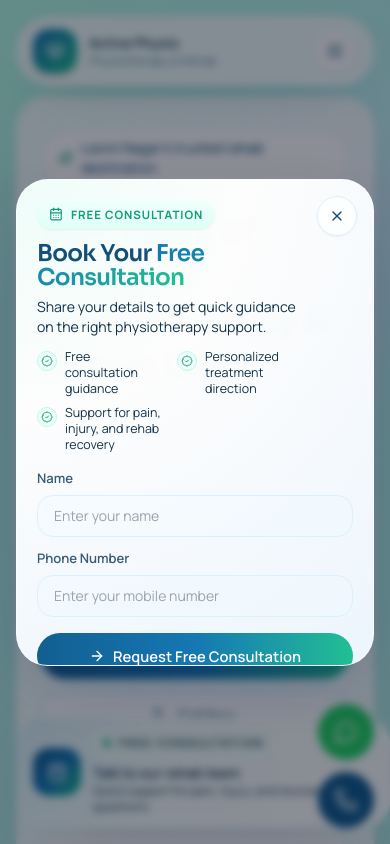
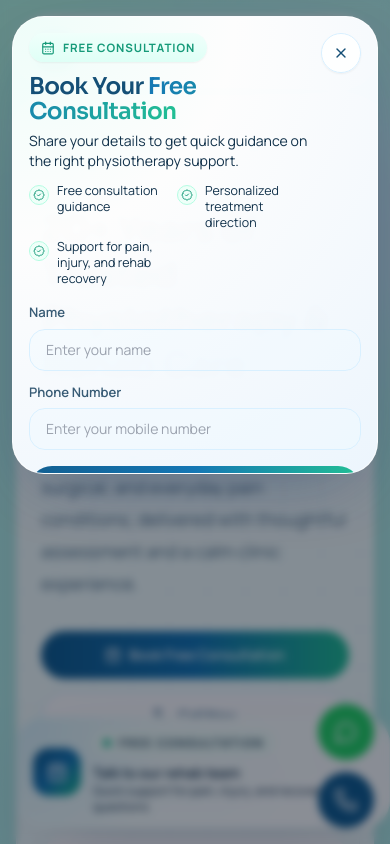
Before and after one commit to aakash1947/Active-home-physiotherapy-clinic, a React (Vite) app: page / in a window 390 px wide. Shown: the top 844 px of the page. Built offline with nearby package versions, Linux system fonts and the light colour scheme.

Commit message:
Make popup responsive on mobile

```diff
--- a/src/App.jsx
+++ b/src/App.jsx
@@ -1690,13 +1690,13 @@ function FirstVisitPopup({
             initial={{ opacity: 0 }}
             animate={{ opacity: 1 }}
             exit={{ opacity: 0 }}
-            className="fixed inset-0 z-[70] flex items-center justify-center bg-slate-950/45 px-4 backdrop-blur-sm"
+            className="fixed inset-0 z-[70] flex items-start justify-center overflow-y-auto bg-slate-950/45 px-3 py-4 backdrop-blur-sm sm:items-center sm:px-4 sm:py-0"
           >
             <motion.div
               initial={{ opacity: 0, y: 24, scale: 0.98 }}
               animate={{ opacity: 1, y: 0, scale: 1 }}
               exit={{ opacity: 0, y: 24, scale: 0.98 }}
-              className="soft-outline relative flex h-[487px] w-full max-w-[410px] flex-col overflow-hidden rounded-[2rem] border border-white/70 bg-[radial-gradient(circle_at_top_left,_rgba(240,255,251,0.98),_rgba(255,255,255,0.98)_38%,_rgba(238,247,255,0.98)_100%)] px-5 py-5 shadow-[0_26px_70px_-28px_rgba(19,56,104,0.42)]"
+              className="soft-outline relative flex h-[458px] w-full max-w-[372px] flex-col overflow-hidden rounded-[2rem] border border-white/70 bg-[radial-gradient(circle_at_top_left,_rgba(240,255,251,0.98),_rgba(255,255,255,0.98)_38%,_rgba(238,247,255,0.98)_100%)] px-4 py-4 shadow-[0_26px_70px_-28px_rgba(19,56,104,0.42)] sm:h-[487px] sm:max-w-[410px] sm:px-5 sm:py-5"
             >
               <button
                 type="button"
```
